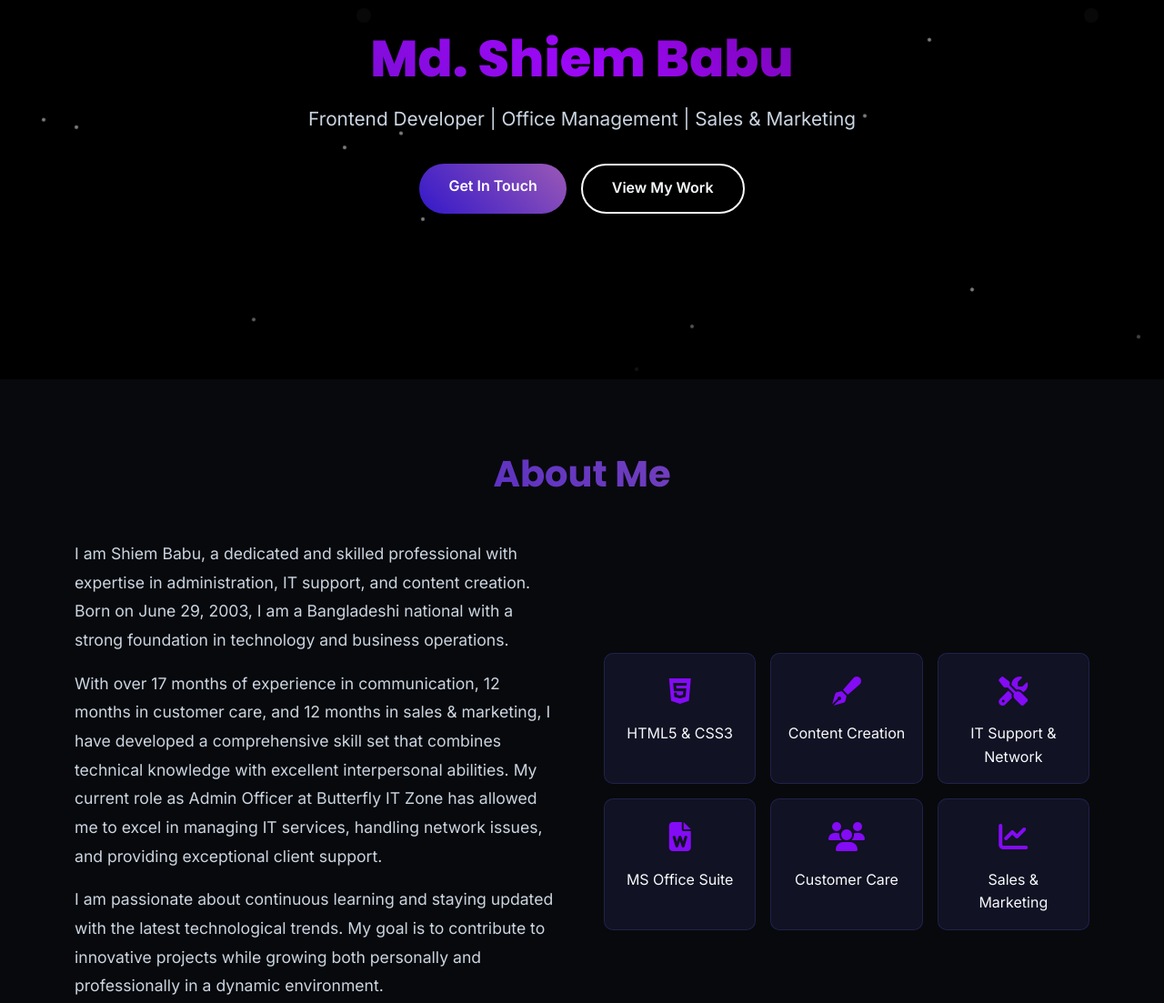
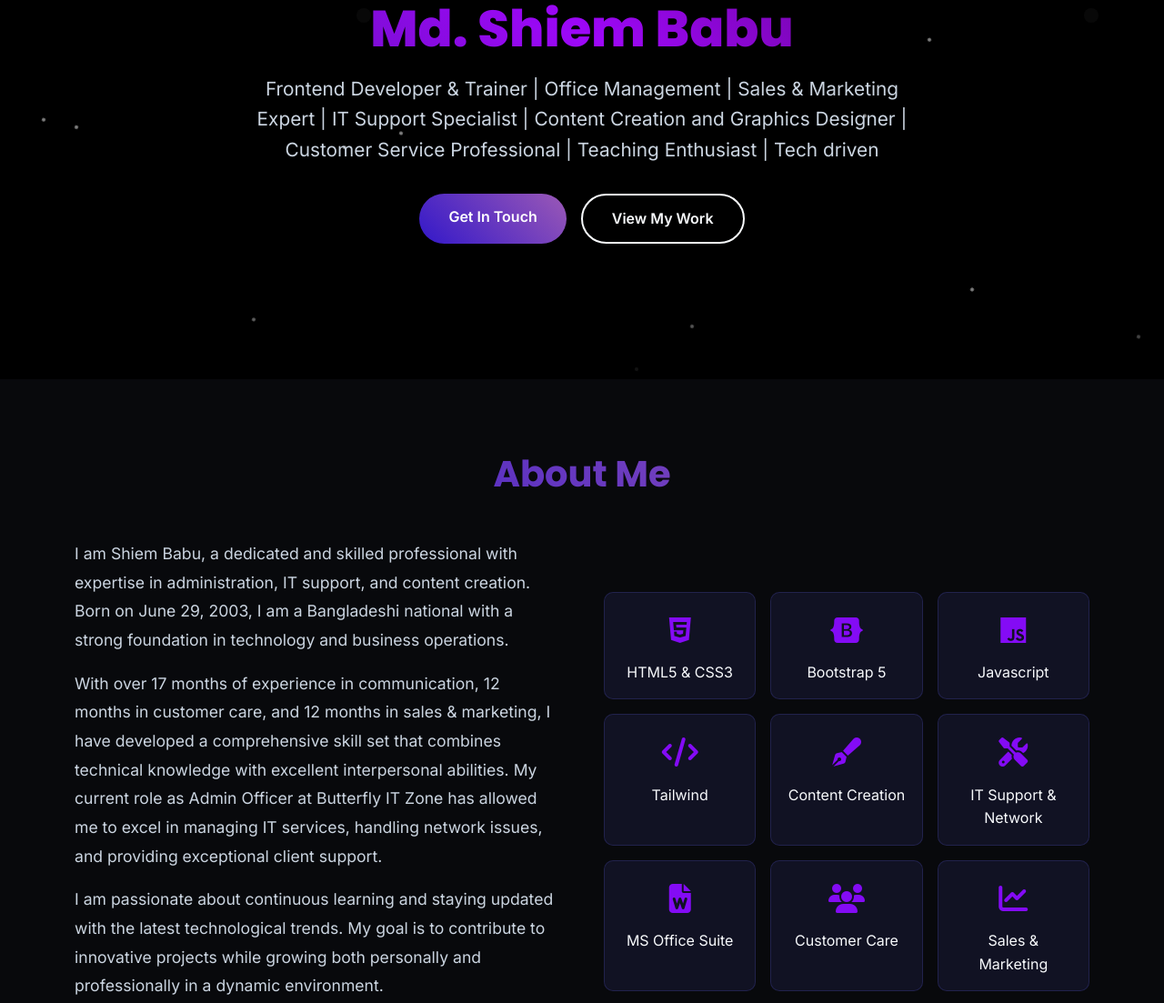
Before and after one commit to shiem-official/Shiem_portfolio, a plain HTML site: page index.html in a window 1280 px wide. Shown: the part 383-1486 px from the top of the page at 91% size. Drawn offline with nearby package versions, Linux system fonts and the light colour scheme.

Commit message:
Last Update

```diff
--- a/index.html
+++ b/index.html
@@ -13,7 +13,6 @@
 
   <!-- Icons -->
   <link href="https://cdnjs.cloudflare.com/ajax/libs/font-awesome/6.4.0/css/all.min.css" rel="stylesheet" />
-  <link href="https://unpkg.com/boxicons@2.1.4/css/boxicons.min.css" rel="stylesheet" />
 
   <!-- Animation Libraries -->
   <link href="https://unpkg.com/aos@2.3.1/dist/aos.css" rel="stylesheet" />
@@ -902,7 +901,7 @@
         <img src="image/s.png" alt="Shiem Babu" class="profile-image" />
         <h1 class="hero-title">Md. Shiem Babu</h1>
         <p class="hero-subtitle">
-          Frontend Developer | Office Management | Sales & Marketing
+          Frontend Developer & Trainer | Office Management | Sales & Marketing Expert | IT Support Specialist | Content Creation and Graphics Designer | Customer Service Professional | Teaching Enthusiast | Tech driven
         </p>
         <div class="hero-buttons">
           <a href="#contact" class="btn-custom btn-primary-custom">Get In Touch</a>
@@ -944,6 +943,18 @@
           <div class="skill-item">
             <div class="skill-icon"><i class="fab fa-html5"></i></div>
             <div>HTML5 & CSS3</div>
+          </div>
+          <div class="skill-item">
+            <div class="skill-icon"><i class="fab fa-bootstrap"></i></div>
+            <div>Bootstrap 5</div>
+          </div>
+          <div class="skill-item">
+            <div class="skill-icon"><i class="fab fa-js"></i></div>
+            <div>Javascript</div>
+          </div>
+          <div class="skill-item">
+            <div class="skill-icon"><i class="fa-solid fa-code"></i></div>
+            <div>Tailwind</div>
           </div>
           <div class="skill-item">
             <div class="skill-icon"><i class="fas fa-pen-fancy"></i></div>
@@ -1135,14 +1146,14 @@
           </div>
         </div>
 
-        <!-- <div class="timeline-item" data-aos="fade-left">
+        <div class="timeline-item" data-aos="fade-left">
           <div class="timeline-content">
-            <div class="timeline-date">August 2023 - January 2025</div>
-            <div class="timeline-title">Admin Officer</div>
-            <div class="timeline-company">Butterfly IT Zone</div>
-            <p>Managing client services, providing IT support, and handling office administration tasks. Responsible for network troubleshooting, software installation, and maintaining client relationships. Specialized in communication (17 months), customer care (12 months), and sales & marketing (12 months).</p>
+            <div class="timeline-date">January 2025 - Now</div>
+            <div class="timeline-title">Admin & Accounts</div>
+            <div class="timeline-company">Sikho IT</div>
+            <p>Working as an admin and accounts head in sikho IT, Thakurgaon. Also appointed as a trainer of Web design here.</p>
           </div>
-        </div> -->
+        </div>
       </div>
     </div>
   </section>
```
